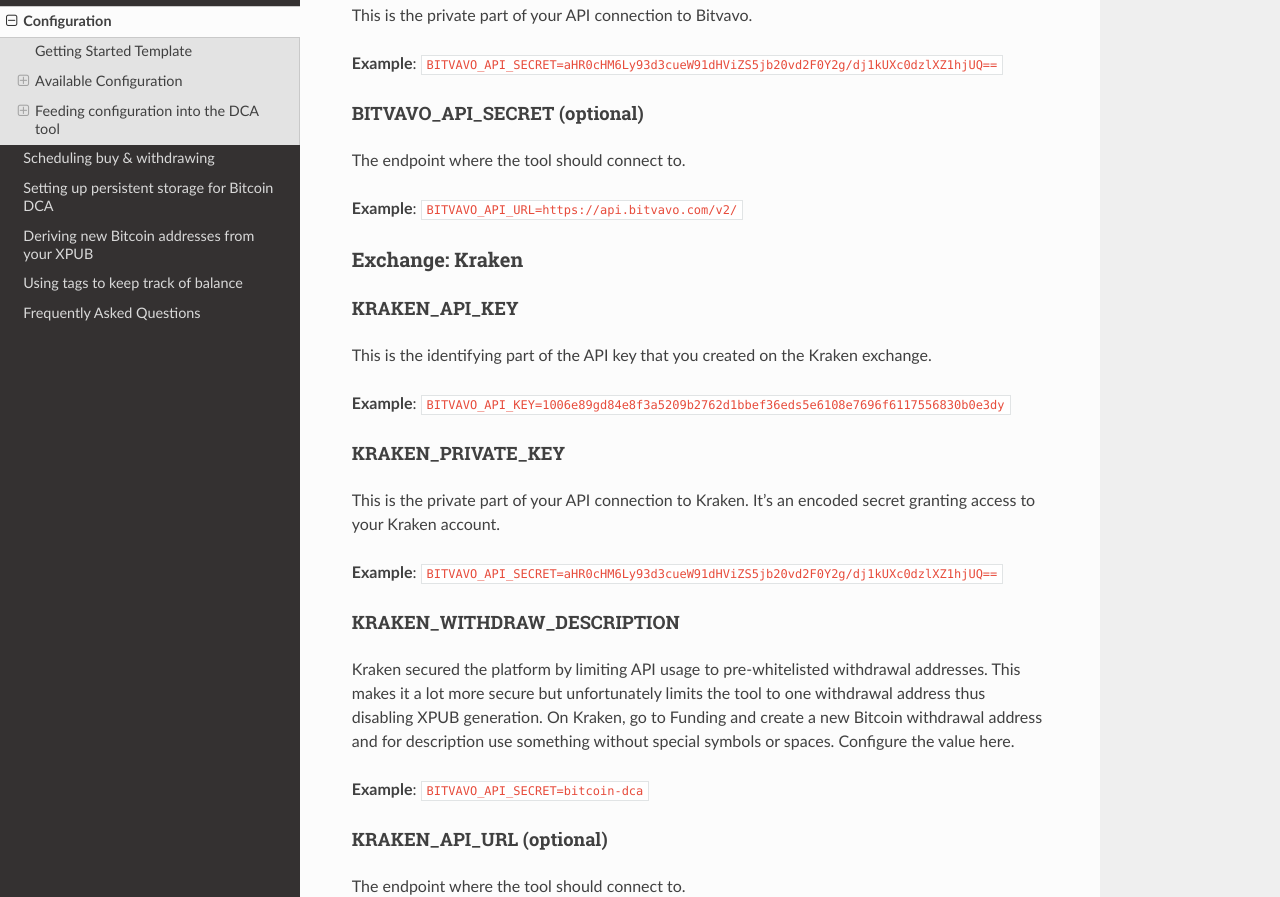
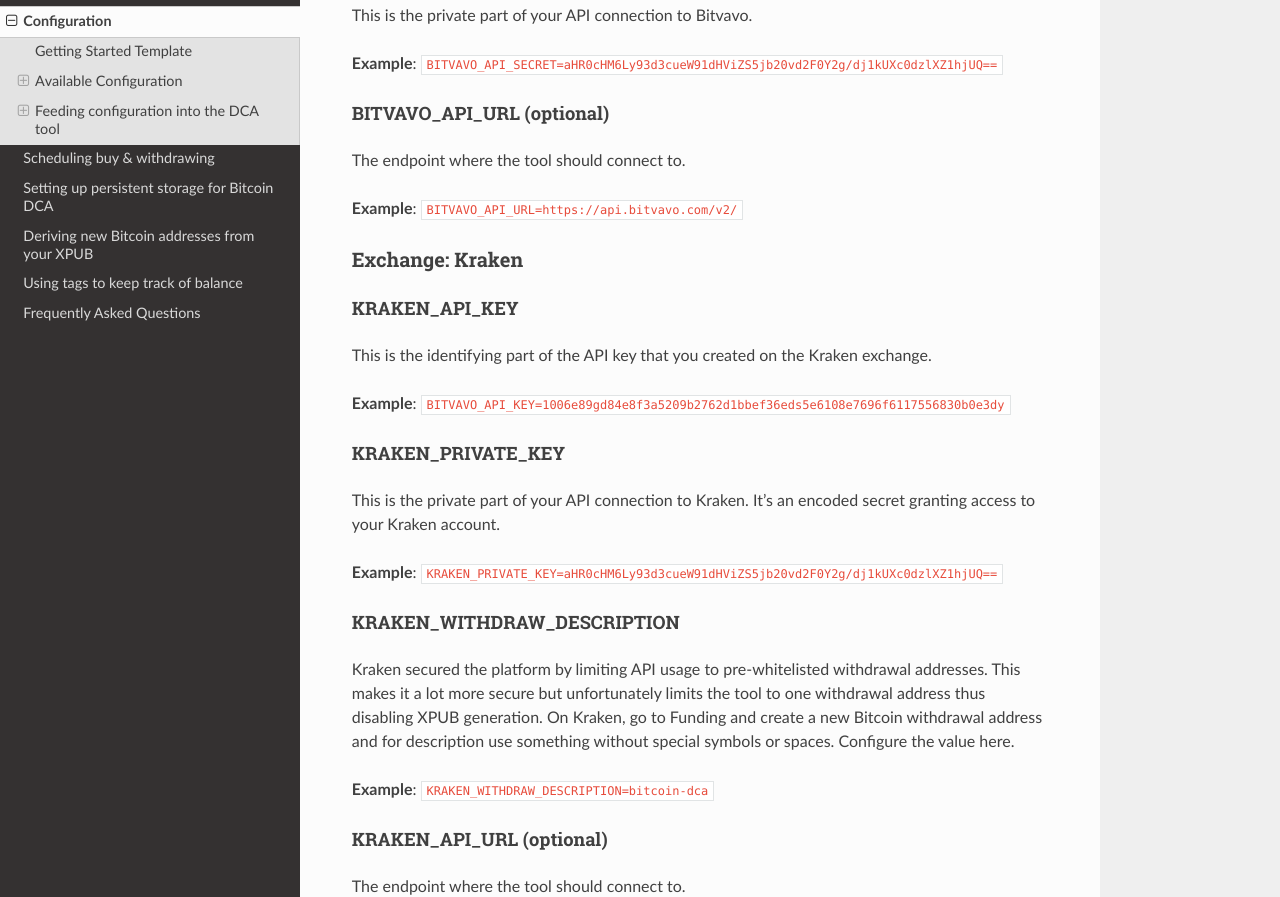
Before and after one commit to jorijn/bitcoin-dca, a Sphinx documentation site: the page built from docs/configuration.rst, in a window 1280 px wide and 1400 px high, scrolled down 1958 px. Shown: the part 159-1056 px from the top of the window. Built offline with Sphinx 7.4.7 and the Read the Docs theme 2.0.0, drawn with Linux system fonts in a browser that asks for light colours; pages that are not in the unit, such as notebooks, are missing from menus.

Commit message:
fixes to docs

```diff
--- a/docs/configuration.rst
+++ b/docs/configuration.rst
@@ -78,8 +78,8 @@
 
 **Example**: ``BITVAVO_API_SECRET=aHR0cHM6Ly93d3cueW91dHViZS5jb20vd2F0Y2g/dj1kUXc0dzlXZ1hjUQ==``
 
-BITVAVO_API_SECRET (optional)
-"""""""""""""""""""""""""""""
+BITVAVO_API_URL (optional)
+""""""""""""""""""""""""""
 The endpoint where the tool should connect to.
 
 **Example**: ``BITVAVO_API_URL=https://api.bitvavo.com/v2/``
@@ -97,13 +97,13 @@
 """"""""""""""""""
 This is the private part of your API connection to Kraken. It’s an encoded secret granting access to your Kraken account.
 
-**Example**: ``BITVAVO_API_SECRET=aHR0cHM6Ly93d3cueW91dHViZS5jb20vd2F0Y2g/dj1kUXc0dzlXZ1hjUQ==``
+**Example**: ``KRAKEN_PRIVATE_KEY=aHR0cHM6Ly93d3cueW91dHViZS5jb20vd2F0Y2g/dj1kUXc0dzlXZ1hjUQ==``
 
 KRAKEN_WITHDRAW_DESCRIPTION
 """""""""""""""""""""""""""
 Kraken secured the platform by limiting API usage to pre-whitelisted withdrawal addresses. This makes it a lot more secure but unfortunately limits the tool to one withdrawal address thus disabling XPUB generation. On Kraken, go to Funding and create a new Bitcoin withdrawal address and for description use something without special symbols or spaces. Configure the value here.
 
-**Example**: ``BITVAVO_API_SECRET=bitcoin-dca``
+**Example**: ``KRAKEN_WITHDRAW_DESCRIPTION=bitcoin-dca``
 
 KRAKEN_API_URL (optional)
 """""""""""""""""""""""""
```
